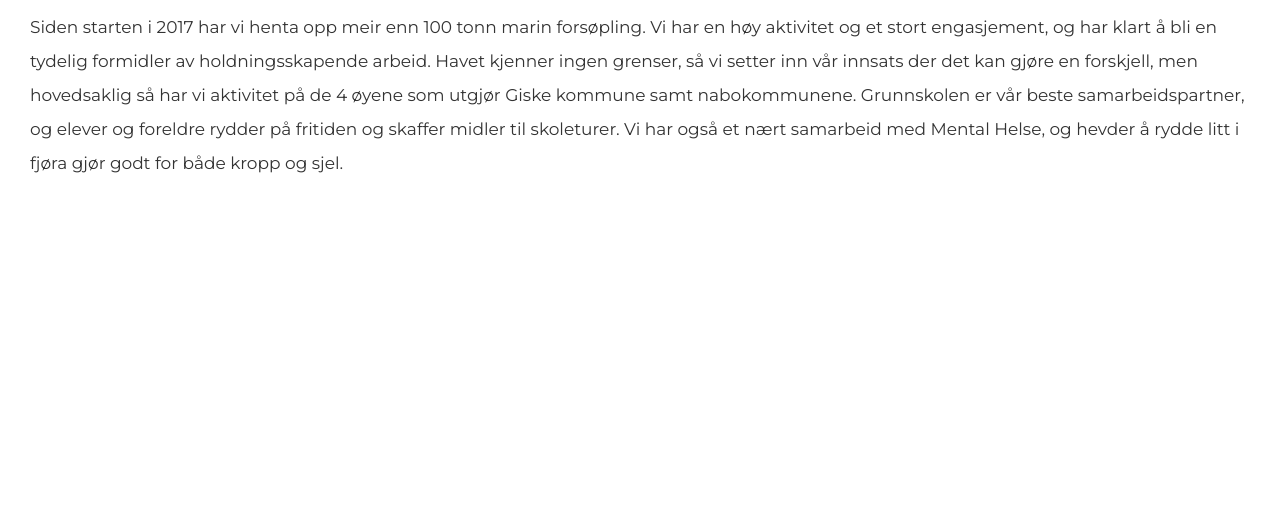
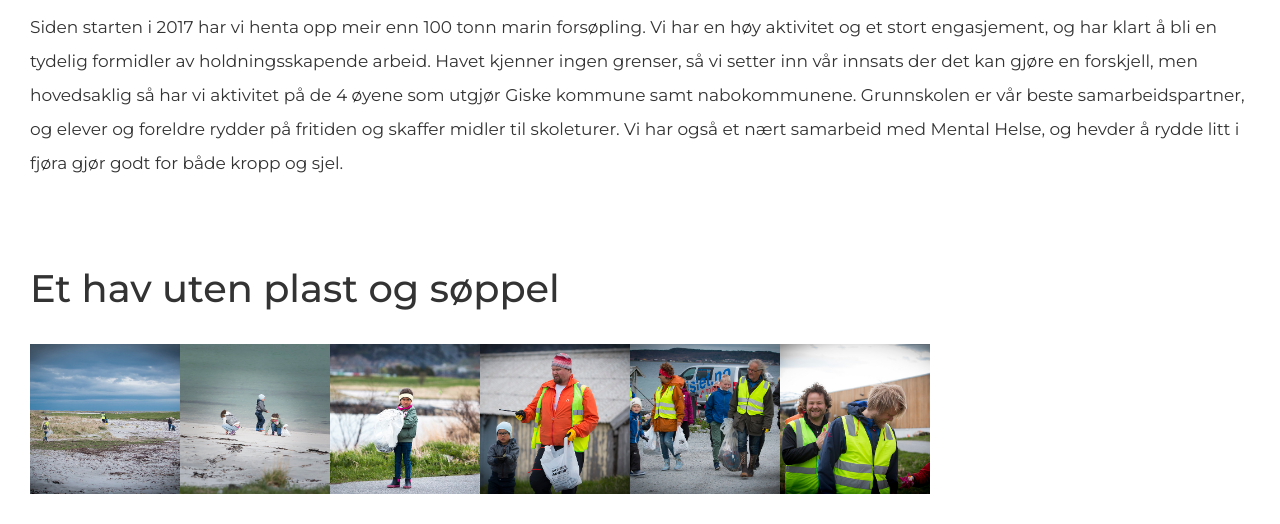
Before and after one commit to oyvindremme/plastfritt-hav, a Gatsby site: page / in a window 1280 px wide. Shown: the part 676-1200 px from the top of the page. Before the commit the page ends 886 px from the top, so only its background shows below. Built offline with nearby package versions, Linux system fonts and the light colour scheme; Gatsby itself is replaced by a stand-in of ours.

Commit message:
made about us section and image gallery section with no interactivity

```diff
--- a/src/components/Header.js
+++ b/src/components/Header.js
@@ -1,5 +1,5 @@
 import React from "react"
-import { graphql, useStaticQuery, Link } from "gatsby"
+import { graphql, useStaticQuery } from "gatsby"
 
 import BackgroundImage from "gatsby-background-image"
 
--- /dev/null
+++ b/src/components/ImageGallery.js
@@ -0,0 +1,37 @@
+import React from "react"
+import { graphql, useStaticQuery } from "gatsby"
+import Img from "gatsby-image"
+
+const ImageGallery = () => {
+
+    const data = useStaticQuery(graphql`
+        {
+            allFile(filter: {relativeDirectory: {eq: "image-gallery"}}) {
+                edges {
+                    node {
+                        childImageSharp {
+                            fixed(width: 150, height: 150) {
+                                ...GatsbyImageSharpFixed
+                            }
+                        }
+                    }
+                }
+            }
+        }
+    `)
+
+    return (
+        <section className="image-gallery">
+            <h2>
+                Et hav uten plast og søppel
+            </h2>
+            <div className="image-gallery__images">
+                {data.allFile.edges.map(image => (
+                    <Img fixed={image.node.childImageSharp.fixed} />
+                ))}
+            </div>
+        </section>
+    )
+}
+
+export default ImageGallery
--- a/src/pages/index.js
+++ b/src/pages/index.js
@@ -4,6 +4,7 @@ import React from "react"
 import Nav from "../components/Nav"
 import Header from "../components/Header"
 import OmOss from "../components/OmOss"
+import ImageGallery from "../components/ImageGallery"
 
 // Assets
 import "../styles/main.scss"
@@ -14,6 +15,7 @@ const Hjem = ({ data }) => {
             <Nav />
             <Header />
             <OmOss />
+            <ImageGallery />
         </>
     )
 }
--- a/src/styles/main.scss
+++ b/src/styles/main.scss
@@ -7,6 +7,7 @@ body {
     font-family: "Montserrat", sans-serif;
     font-size: 17px;
     color: #333333;
+    font-weight: 400;
 }
 
 p {
@@ -87,7 +88,16 @@ h2 {
 }
 
 // Section Om oss
-.om-oss {
+.om-oss,
+.image-gallery {
     padding: 30px;
     padding-top: 55px;
 }
+
+// Section Image Gallery
+.image-gallery {
+    &__images {
+        display: flex;
+        flex-wrap: wrap;
+    }
+}
```
Also changed, not shown: src/images/image-gallery/40153531920_bd9f4141c7_c.jpg (added), src/images/image-gallery/40153534410_5ac660b3aa_c.jpg (added), src/images/image-gallery/41061141565_4e926ee927_c.jpg (added), src/images/image-gallery/41061141965_8743db786b_c.jpg (added), src/images/image-gallery/41960035471_197241650c_c.jpg (added), src/images/image-gallery/41960036221_fbfc0442f3_c.jpg (added).
